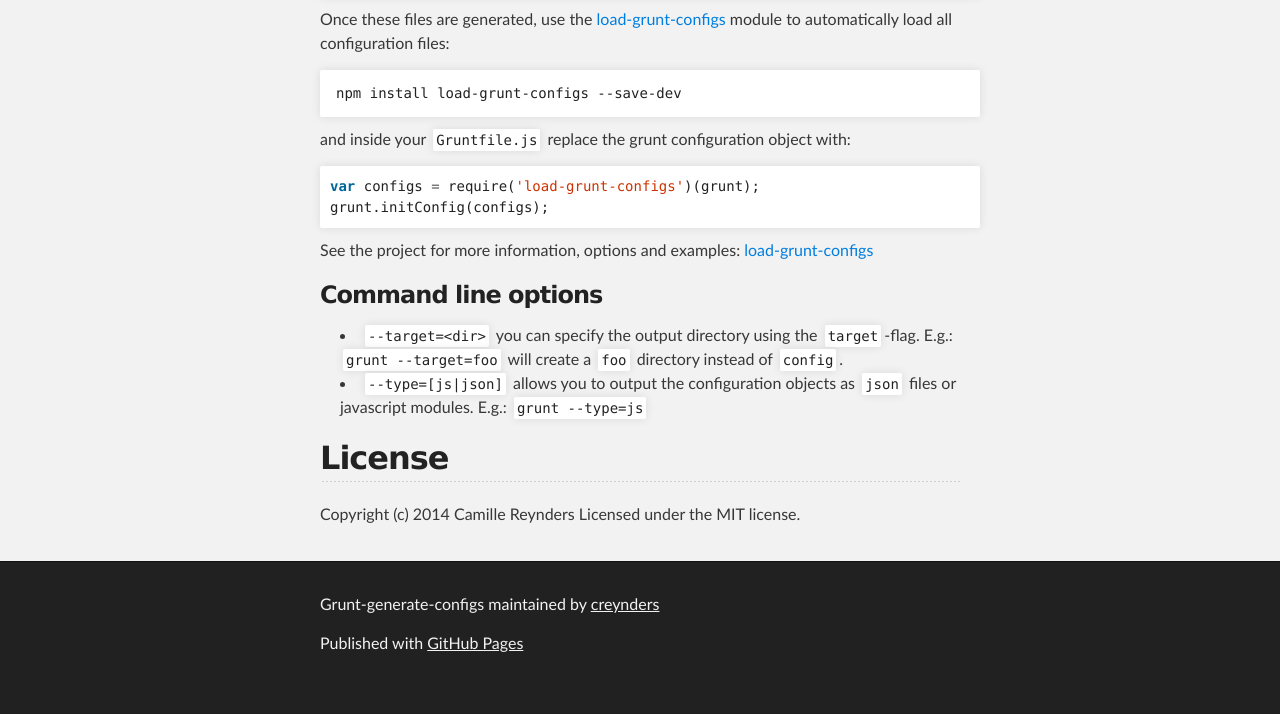
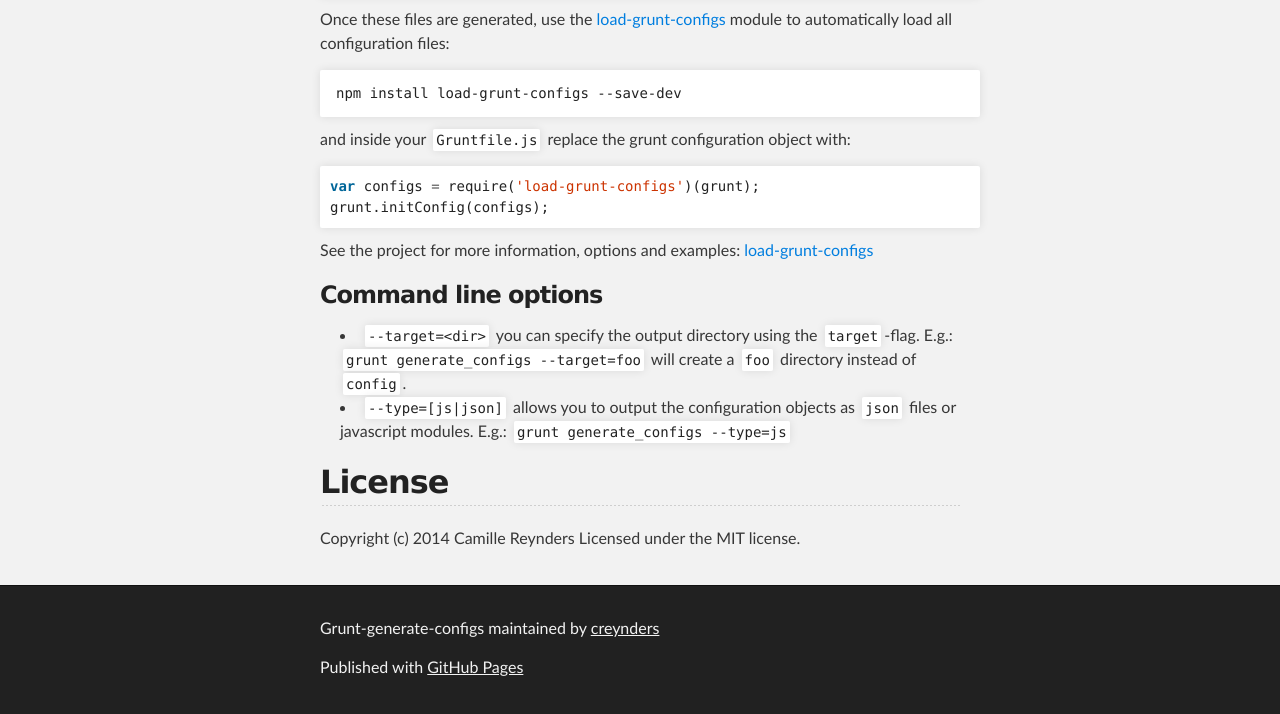
Before and after one commit to creynders/grunt-generate-configs, a plain HTML site: page index.html in a window 1280 px wide. Shown: the part 3007-3721 px from the top of the page. Before the commit the page ends 3697 px from the top, so only its background shows below. Drawn offline with Linux system fonts and the light colour scheme.

```diff
--- a/index.html
+++ b/index.html
@@ -152,9 +152,9 @@
 
 <ul>
 <li>
-<code>--target=&lt;dir&gt;</code> you can specify the output directory using the <code>target</code>-flag. E.g.: <code>grunt --target=foo</code> will create a <code>foo</code> directory instead of <code>config</code>.</li>
+<code>--target=&lt;dir&gt;</code> you can specify the output directory using the <code>target</code>-flag. E.g.: <code>grunt generate_configs --target=foo</code> will create a <code>foo</code> directory instead of <code>config</code>.</li>
 <li>
-<code>--type=[js|json]</code> allows you to output the configuration objects as <code>json</code> files or javascript modules. E.g.: <code>grunt --type=js</code>
+<code>--type=[js|json]</code> allows you to output the configuration objects as <code>json</code> files or javascript modules. E.g.: <code>grunt  generate_configs --type=js</code>
 </li>
 </ul><h2>
 <a name="license" class="anchor" href="#license"><span class="octicon octicon-link"></span></a>License</h2>
```
Also changed, not shown: params.json (+1 -1 lines).
